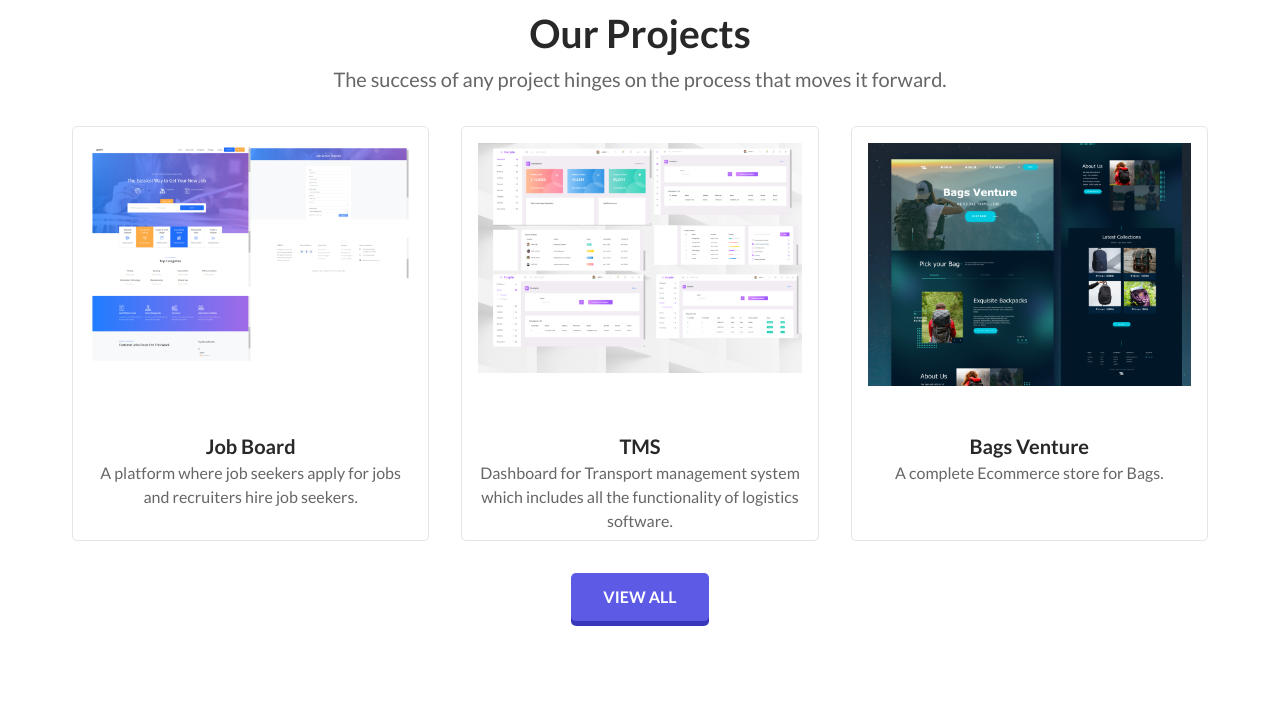
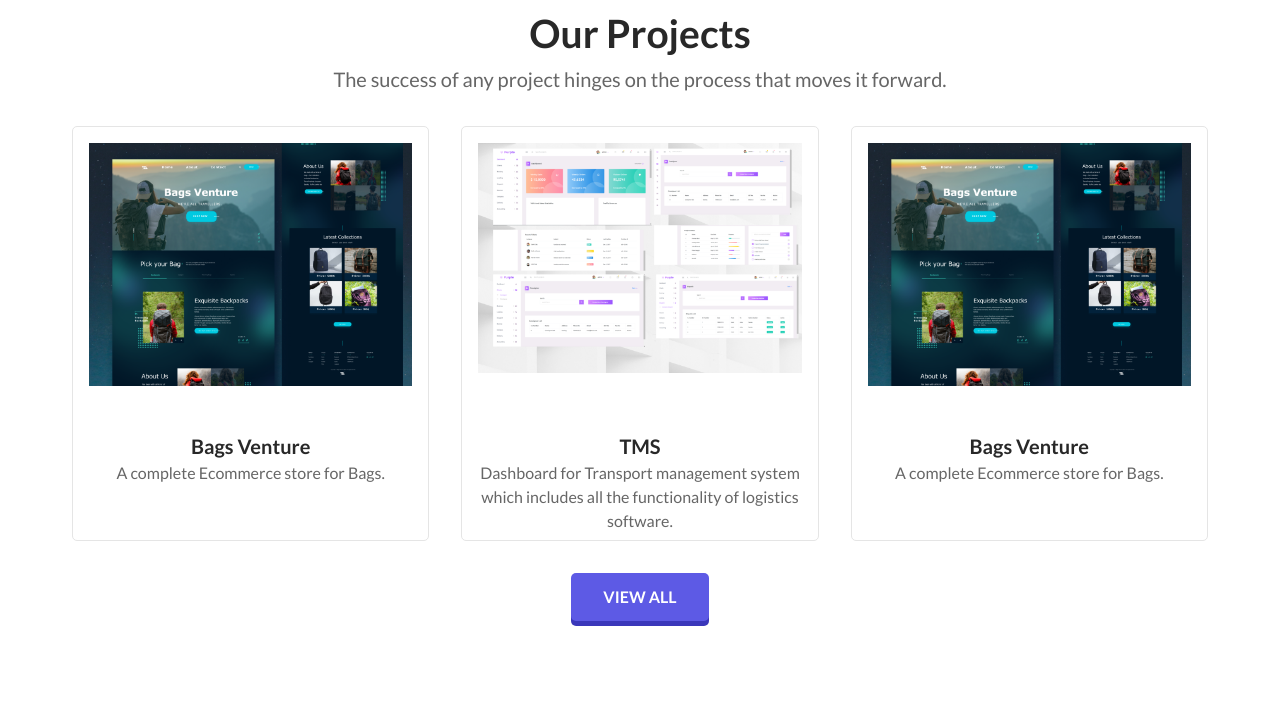
Before and after one commit to 007danixh/digitally-elite, a PHP site: page / in a window 1280 px wide. Shown: the part 2799-3504 px from the top of the page. Run offline with PHP 8.4, Linux system fonts and the light colour scheme; some libraries are stand-ins or nearby versions.

Commit message:
ADDED: New project

```diff
--- a/index.php
+++ b/index.php
@@ -214,12 +214,11 @@
          <div class="cards grid grid--3-cols mb--lg">
            <div class="card project-card">
              <div class="img-box mb--lg">
-               <img src="./assets/img/projects/jobboard.png" alt="" class="project-img">
+               <img src="./assets/img/projects/bagsventure.png" alt="" class="project-img">
              </div>
-             <h3 class="heading-tertiary">Job Board</h3>
+             <h3 class="heading-tertiary">Bags Venture</h3>
              <p class="description">
-               A platform where job seekers apply for jobs
-               and recruiters hire job seekers.
+               A complete Ecommerce store for Bags.
              </p>
            </div>
            <div class="card project-card">
```
